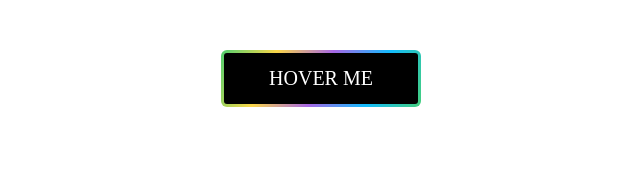
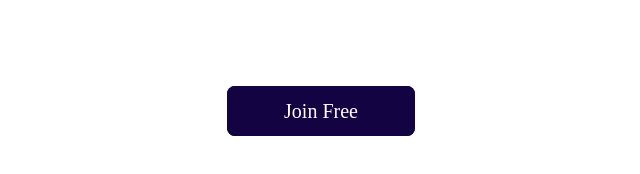
Before and after one commit to dev-monirul/100-Html-Css-Button-Design, a plain HTML site: page index.html in a window 1280 px wide. Shown: the whole page, without its empty margins (319-959 px from the left). Drawn offline with Linux system fonts and the light colour scheme.

Commit message:
Button Design 2
Button Design 2

```diff
--- a/index.html
+++ b/index.html
@@ -9,8 +9,8 @@
 </head>
 <body>
     <div class="container">
-        <div class="button-style-1">
-            <a href="#"><span>Hover Me</span></a>
+        <div class="button_style_2">
+            <a href="#">Join Free</a>
         </div>
     </div>
 </body>
--- a/style.css
+++ b/style.css
@@ -5,58 +5,26 @@ body{
 }
 .container{
     width: 500px;
-    margin: 50px auto;
+    margin: 100px auto;
     text-align: center;
 }
-/* button-style-1 */
-.button-style-1 a{
-    margin: 0 auto;
-    width: 200px;
-    text-align: center;
-    position: relative;
-    border-radius: 6px;
-    box-sizing: border-box;
+/* button-style-2 */
+.button_style_2 a{
+    border-radius: 8px;
+    transition: all 0.3s cubic-bezier(0.165, 0.84, 0.44, 1);
+    -webkit-transition: all 0.3s cubic-bezier(0.165, 0.84, 0.44, 1);
+    -moz-transition: all 0.3s cubic-bezier(0.165, 0.84, 0.44, 1);
+    -ms-transition: all 0.3s cubic-bezier(0.165, 0.84, 0.44, 1);
+    -o-transition: all 0.3s cubic-bezier(0.165, 0.84, 0.44, 1);
+    padding: 12px 55px;
+    font-size: 20px;
+    font-weight: 500;
+    background-color: #140342;
+    border: 2px solid #140342;
     color: #fff;
-    display: block;
-    z-index: 2;
-    overflow: hidden;
-    padding: 3px;
     text-decoration: none;
-    text-transform: uppercase;
 }
-.button-style-1 a:before{
-    content: "";
-    position: absolute;
-    top: 0;
-    left: 0;
-    width: 200%;
-    height: 100%;
-    background: linear-gradient(115deg,#4fcf70,#fad648,#a767e5,#12bcfe,#44ce7b);
-    background-size: 50% 100%;
+.button_style_2 a:hover{
+    background-color: #fff;
+    color: #140342;
 }
-.button-style-1 a span{
-    position: relative;
-    z-index: 2;
-    padding: 0.875rem 0;
-    font-size: 20px;
-    align-items: center;
-    background: #000;
-    border-radius: 3px;
-    display: block;
-    justify-content: center;
-    box-sizing: border-box;
-    height: 100%;
-}
-.button-style-1 a:hover::before{
-    animation: mymove .75s linear infinite;
-    -webkit-animation: mymove .75s linear infinite;
-}
-@keyframes mymove {
-    to {
-        transform: translateX(-50%);
-        -webkit-transform: translateX(-50%);
-        -moz-transform: translateX(-50%);
-        -ms-transform: translateX(-50%);
-        -o-transform: translateX(-50%);
-}
-}
```
